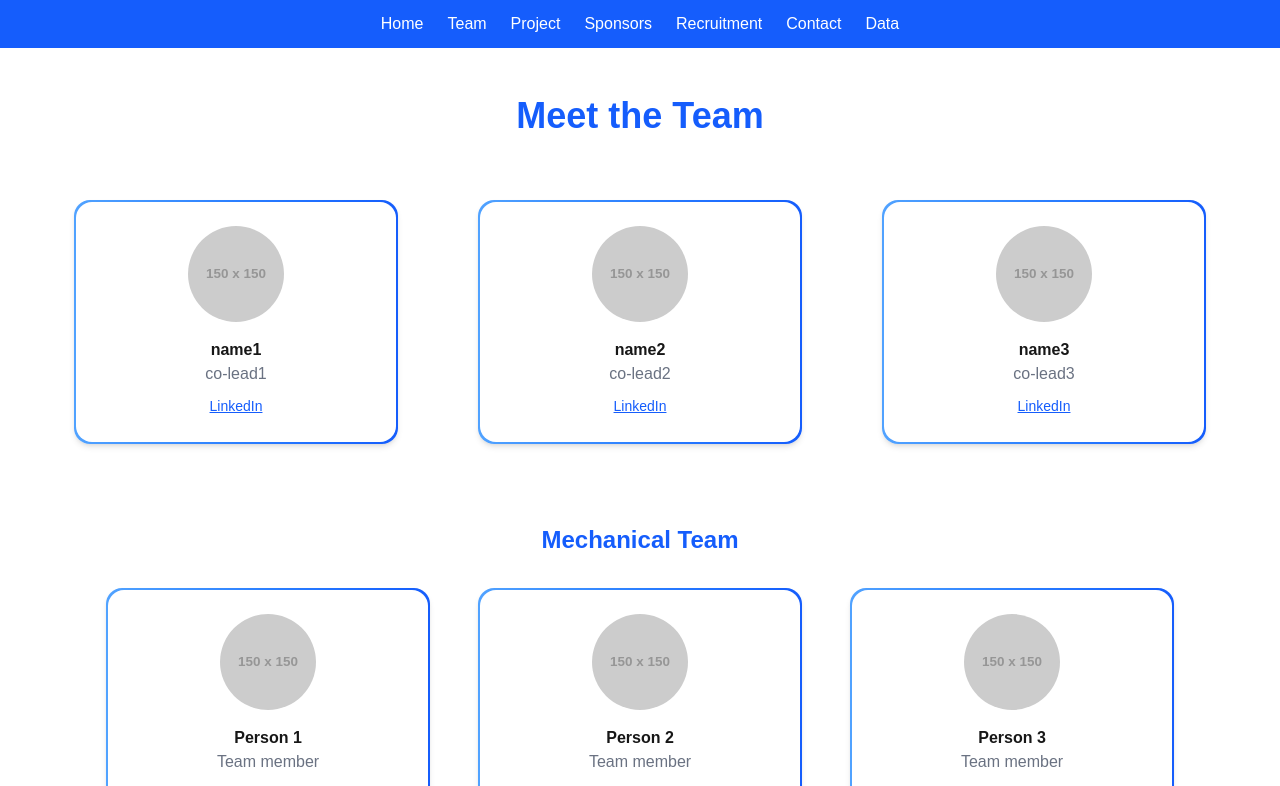
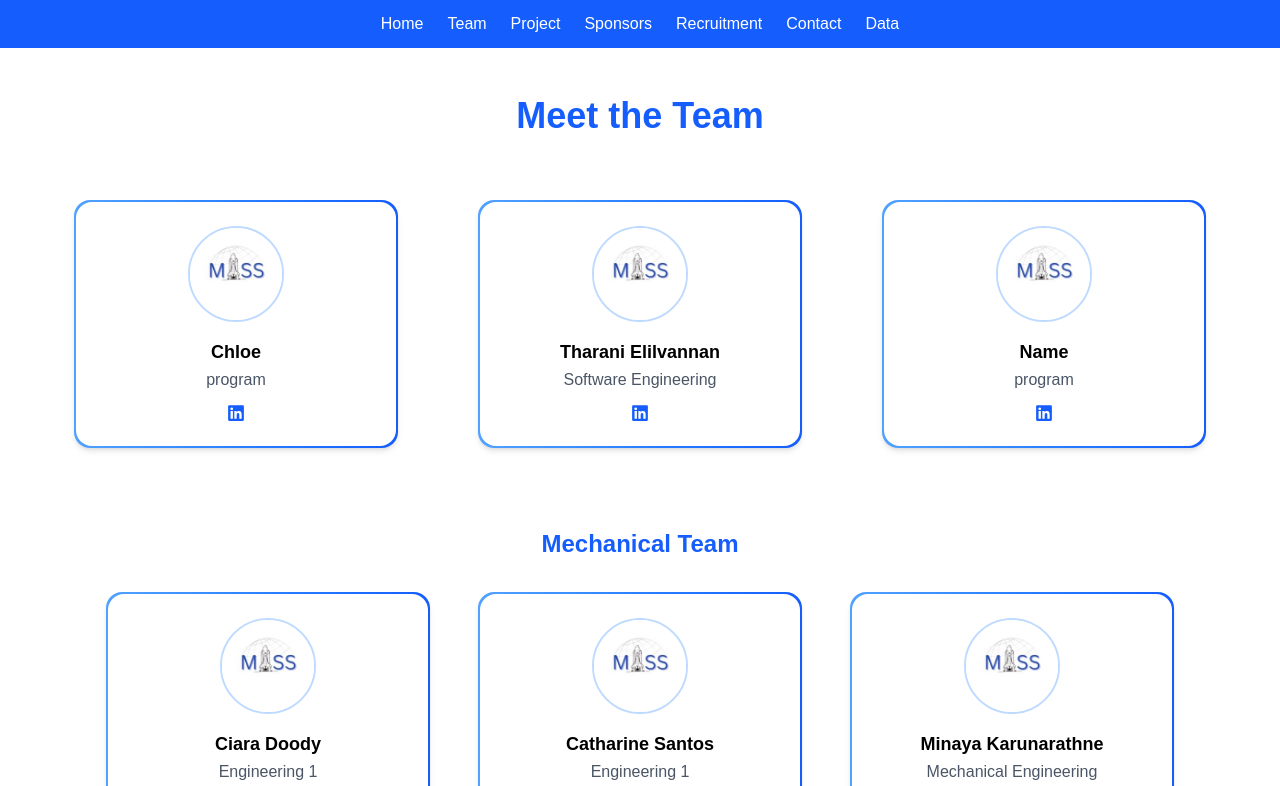
Before and after one commit to McMaster-Advanced-Space-Systems/mass-website, a Next.js app: page /our-team in a window 1280 px wide. Shown: the top 786 px of the page. Built offline with nearby package versions, Linux system fonts and the light colour scheme.

Commit message:
Filled in team cards

```diff
--- a/app/our-team/page.tsx
+++ b/app/our-team/page.tsx
@@ -1,89 +1,88 @@
+import { FaLinkedin } from "react-icons/fa";
+
 type TeamMember = {
     id: string;
     name: string;
     role: string;
+    program: string;
     imageUrl: string;
     linkedin: string;
 };
 const leadTeam: TeamMember[] = [
-    { id: '1', name: 'name1', role: 'co-lead1', imageUrl: 'https://via.placeholder.com/150', linkedin: 'https://linkedin.com', },
-    { id: '2', name: 'name2', role: 'co-lead2', imageUrl: 'https://via.placeholder.com/150', linkedin: 'https://linkedin.com', },
-    { id: '3', name: 'name3', role: 'co-lead3', imageUrl: 'https://via.placeholder.com/150', linkedin: 'https://linkedin.com', },
+    { id: 'l1', name: 'Chloe', role: 'Electrical Lead', program: 'program', imageUrl: '/team/MASS.jpeg', linkedin: 'https://linkedin.com', },
+    { id: 'l2', name: 'Tharani Elilvannan', role: 'Software Lead', program: 'Software Engineering', imageUrl: '/team/MASS.jpeg', linkedin: 'https://www.linkedin.com/in/tharani-elilvannan/', },
+    { id: 'l3', name: 'Name', role: 'Science Lead', program: 'program', imageUrl: '/team/MASS.jpeg', linkedin: 'https://linkedin.com', },
 ];
 
 const mechanicalTeam: TeamMember[] = [
-    { id: 'm1', name: 'Person 1', role: 'Team member', imageUrl: 'https://via.placeholder.com/150', linkedin: '#' },
-    { id: 'm2', name: 'Person 2', role: 'Team member', imageUrl: 'https://via.placeholder.com/150', linkedin: '#' },
-    { id: 'm3', name: 'Person 3', role: 'Team member', imageUrl: 'https://via.placeholder.com/150', linkedin: '#' },
-    { id: 'm4', name: 'Person 4', role: 'Team member', imageUrl: 'https://via.placeholder.com/150', linkedin: '#' },
-    { id: 'm5', name: 'Person 5', role: 'Team member', imageUrl: 'https://via.placeholder.com/150', linkedin: '#' },
-    { id: 'm6', name: 'Person 6', role: 'Team member', imageUrl: 'https://via.placeholder.com/150', linkedin: '#' },
-    { id: 'm7', name: 'Person 7', role: 'Team member', imageUrl: 'https://via.placeholder.com/150', linkedin: '#' },
-    { id: 'm8', name: 'Person 8', role: 'Team member', imageUrl: 'https://via.placeholder.com/150', linkedin: '#' },
-    { id: 'm9', name: 'Person 9', role: 'Team member', imageUrl: 'https://via.placeholder.com/150', linkedin: '#' },
-    { id: 'm10', name: 'Person 10', role: 'Team member', imageUrl: 'https://via.placeholder.com/150', linkedin: '#' },
+    { id: 'm1', name: 'Ciara Doody', role: 'Team member', program: 'Engineering 1', imageUrl: '/team/MASS.jpeg', linkedin: 'http://www.linkedin.com/in/ciaradoody' },
+    { id: 'm2', name: 'Catharine Santos', role: 'Team member', program: 'Engineering 1', imageUrl: '/team/MASS.jpeg', linkedin: 'http://www.linkedin.com/in/catharine-santos' },
+    { id: 'm3', name: 'Minaya Karunarathne', role: 'Team member', program: 'Mechanical Engineering', imageUrl: '/team/MASS.jpeg', linkedin: 'https://www.linkedin.com/in/minaya-karunarathne-b4a472240/' },
+    { id: 'm4', name: 'Franco Lau', role: 'Team member', program: 'Mechanical Engineering', imageUrl: '/team/MASS.jpeg', linkedin: 'https://www.linkedin.com/in/franco-lau-b3366a2b9/' },
+    { id: 'm5', name: 'Hilary Tse', role: 'Team member', program: 'Engineering 1', imageUrl: '/team/MASS.jpeg', linkedin: 'https://www.linkedin.com/in/hilary-tse-b6a430286?utm_source=share_via&utm_content=profile&utm_medium=member_ios' },
+    { id: 'm6', name: 'Adithya Rajesh', role: 'Team member', program: 'Mechanical Engineering', imageUrl: '/team/MASS.jpeg', linkedin: 'http://www.linkedin.com/in/adithya-rajesh-5208bb28b' },
+    { id: 'm7', name: 'Aysha  Isovic', role: 'Team member', program: 'Engineering Physics', imageUrl: '/team/MASS.jpeg', linkedin: 'https://www.linkedin.com/in/aysha-isovic?utm_source=share_via&utm_content=profile&utm_medium=member_ios' },
+    { id: 'm8', name: 'Muhammad  Hassaan', role: 'Team member', program: 'Mechanical Engineering', imageUrl: '/team/MASS.jpeg', linkedin: 'https://www.linkedin.com/in/muhammad-hassaan-ba02ba383?utm_source=share_via&utm_content=profile&utm_medium=member_ios' },
+    { id: 'm9', name: 'Dhruv Phadnis', role: 'Team member', program: 'Mechanical Engineering', imageUrl: '/team/MASS.jpeg', linkedin: 'https://ca.linkedin.com/in/dhruv-phadnis-139158315' },
+    { id: 'm10', name: 'Shoaib Khawar', role: 'Team member', program: 'Mechanical and Biomedical Engineering', imageUrl: '/team/MASS.jpeg', linkedin: 'http://www.linkedin.com/in/shoaib-khawar-30abb0385' },
 ];
 
 const electricalTeam: TeamMember[] = [
-    { id: 'e1', name: 'Person 1', role: 'Team member', imageUrl: 'https://via.placeholder.com/150', linkedin: '#' },
-    { id: 'e2', name: 'Person 2', role: 'Team member', imageUrl: 'https://via.placeholder.com/150', linkedin: '#' },
-    { id: 'e3', name: 'Person 3', role: 'Team member', imageUrl: 'https://via.placeholder.com/150', linkedin: '#' },
-    { id: 'e4', name: 'Person 4', role: 'Team member', imageUrl: 'https://via.placeholder.com/150', linkedin: '#' },
-    { id: 'e5', name: 'Person 5', role: 'Team member', imageUrl: 'https://via.placeholder.com/150', linkedin: '#' },
-    { id: 'e6', name: 'Person 6', role: 'Team member', imageUrl: 'https://via.placeholder.com/150', linkedin: '#' },
-    { id: 'e7', name: 'Person 7', role: 'Team member', imageUrl: 'https://via.placeholder.com/150', linkedin: '#' },
-    { id: 'e8', name: 'Person 8', role: 'Team member', imageUrl: 'https://via.placeholder.com/150', linkedin: '#' },
-    { id: 'e9', name: 'Person 9', role: 'Team member', imageUrl: 'https://via.placeholder.com/150', linkedin: '#' },
-    { id: 'e10', name: 'Person 10', role: 'Team member', imageUrl: 'https://via.placeholder.com/150', linkedin: '#' },
+    { id: 'e1', name: 'Carter Sider', role: 'Team member', program: 'Computer Engineering', imageUrl: '/team/MASS.jpeg', linkedin: 'https://www.linkedin.com/in/carter-sider-710198331/' },
+    { id: 'e2', name: 'Seungbe Oh', role: 'Team member', program: 'Engineering Physics', imageUrl: '/team/MASS.jpeg', linkedin: 'https://www.linkedin.com/in/seungbe-oh/' },
+    { id: 'e3', name: 'Aymaan Mirza', role: 'Team member', program: 'Electrical Engineering', imageUrl: '/team/MASS.jpeg', linkedin: 'https://www.linkedin.com/in/aymaan-mirza?utm_source=share_via&utm_content=profile&utm_medium=member_ios' },
+    { id: 'e4', name: 'Arjun Mangal', role: 'Team member', program: 'Electrical Engineering and Management', imageUrl: '/team/MASS.jpeg', linkedin: 'http://www.linkedin.com/in/arjun-mangal' },
+    { id: 'e5', name: 'Keerath Singh', role: 'Team member', program: 'Mechatronics Engineering', imageUrl: '/team/MASS.jpeg', linkedin: 'https://www.linkedin.com/in/keerath-singh/' },
+    { id: 'e6', name: 'Dominic Clarke', role: 'Team member', program: 'Engineering Physics', imageUrl: '/team/MASS.jpeg', linkedin: 'https://www.linkedin.com/in/dominicccclarke/' },
+    { id: 'e7', name: 'Shrey Talati', role: 'Team member', program: 'Computer Engineering and Management', imageUrl: '/team/MASS.jpeg', linkedin: 'http://www.linkedin.com/in/shreytalati08' },
+    { id: 'e8', name: 'Ryan Su', role: 'Team member', program: 'Mechatronics Engineering', imageUrl: '/team/MASS.jpeg', linkedin: 'https://www.linkedin.com/in/ryan-su-51847625a/' },
 ];
 
 const scienceTeam: TeamMember[] = [
-    { id: 's1', name: 'Person 1', role: 'Team Member', imageUrl: 'https://via.placeholder.com/150', linkedin: '#' },
-    { id: 's2', name: 'Person 2', role: 'Team Member', imageUrl: 'https://via.placeholder.com/150', linkedin: '#' },
-    { id: 's3', name: 'Person 3', role: 'Team Member', imageUrl: 'https://via.placeholder.com/150', linkedin: '#' },
-    { id: 's4', name: 'Person 4', role: 'Team Member', imageUrl: 'https://via.placeholder.com/150', linkedin: '#' },
-    { id: 's5', name: 'Person 5', role: 'Team Member', imageUrl: 'https://via.placeholder.com/150', linkedin: '#' },
-    { id: 's6', name: 'Person 6', role: 'Team Member', imageUrl: 'https://via.placeholder.com/150', linkedin: '#' },
-    { id: 's7', name: 'Person 7', role: 'Team Member', imageUrl: 'https://via.placeholder.com/150', linkedin: '#' },
-    { id: 's8', name: 'Person 8', role: 'Team Member', imageUrl: 'https://via.placeholder.com/150', linkedin: '#' },
+    { id: 's1', name: 'Sarah Newallo', role: 'Team Member', program: 'Material Science Engineering', imageUrl: '/team/MASS.jpeg', linkedin: '#' },
+    { id: 's2', name: 'Sophia Bianchi', role: 'Team Member', program: 'Engineering 1', imageUrl: '/team/MASS.jpeg', linkedin: 'https://www.linkedin.com/in/sophia-bianchi-7841152b3/' },
+    { id: 's3', name: 'Udval Altansukh', role: 'Team Member', program: 'Chemical and Physical Sciences Gateway', imageUrl: '/team/MASS.jpeg', linkedin: 'http://linkedin.com/in/udval-altansukh-92bb773a7' },
+    { id: 's4', name: 'Marut Shah', role: 'Team Member', program: 'Software and Biomedical Engineering ', imageUrl: '/team/MASS.jpeg', linkedin: 'http://www.linkedin.com/in/marut-shah' },
+    { id: 's5', name: 'Kayla Siriban', role: 'Team Member', program: 'Mechanical Engineering', imageUrl: '/team/MASS.jpeg', linkedin: 'http://www.linkedin.com/in/kaylasiriban' },
 ];
 
 const softwareTeam: TeamMember[] = [
-    { id: 'so1', name: 'Person 1', role: 'Team Member', imageUrl: 'https://via.placeholder.com/150', linkedin: '#' },
-    { id: 'so2', name: 'Person 2', role: 'Team Member', imageUrl: 'https://via.placeholder.com/150', linkedin: '#' },
-    { id: 'so3', name: 'Person 3', role: 'Team Member', imageUrl: 'https://via.placeholder.com/150', linkedin: '#' },
-    { id: 'so4', name: 'Person 4', role: 'Team Member', imageUrl: 'https://via.placeholder.com/150', linkedin: '#' },
-    { id: 'so5', name: 'Person 5', role: 'Team Member', imageUrl: 'https://via.placeholder.com/150', linkedin: '#' },
-    { id: 'so6', name: 'Person 6', role: 'Team Member', imageUrl: 'https://via.placeholder.com/150', linkedin: '#' },
-    { id: 'so7', name: 'Person 7', role: 'Team Member', imageUrl: 'https://via.placeholder.com/150', linkedin: '#' },
-    { id: 'so8', name: 'Person 8', role: 'Team Member', imageUrl: 'https://via.placeholder.com/150', linkedin: '#' },
-    { id: 'so9', name: 'Person 9', role: 'Team Member', imageUrl: 'https://via.placeholder.com/150', linkedin: '#' },
-    { id: 'so10', name: 'Person 10', role: 'Team Member', imageUrl: 'https://via.placeholder.com/150', linkedin: '#' },
+    { id: 'so1', name: 'Viho Huang', role: 'Embedded Team Member', program: 'Software Engineering', imageUrl: '/team/MASS.jpeg', linkedin: 'https://www.linkedin.com/in/viho-huang' },
+    { id: 'so2', name: 'Ranica Chawla', role: 'Embedded Team Member', program: 'Software Engineering', imageUrl: '/team/MASS.jpeg', linkedin: 'https://www.linkedin.com/in/ranica-chawla' },
+    { id: 'so3', name: 'Komabasi Bassey', role: 'Embedded Team Member', program: 'Engineering 1', imageUrl: '/team/MASS.jpeg', linkedin: 'https://www.linkedin.com/in/komabasi-bassey' },
+    { id: 'so4', name: 'Braden Chan', role: 'Web Dev Team Member', program: 'Computer Science', imageUrl: '/team/MASS.jpeg', linkedin: 'https://www.linkedin.com/in/bradenchan/' },
+    { id: 'so5', name: 'Oscar Zhao', role: 'Web Dev Team Member', program: 'Engineering 1', imageUrl: '/team/MASS.jpeg', linkedin: 'https://www.linkedin.com/in/zhaooscar/' },
+    { id: 'so6', name: 'Varsha Kotturri', role: 'Embedded Team Member', program: 'Engineering 1', imageUrl: '/team/MASS.jpeg', linkedin: 'https://www.linkedin.com/in/varsha-kotturri-a8b694282/' },
+    { id: 'so7', name: 'Maria Loucaides', role: 'Embedded Team Member', program: 'Electrical Engineering and Management ', imageUrl: '/team/MASS.jpeg', linkedin: 'http://www.linkedin.com/in/maria-loucaides-938a62380' },
+    { id: 'so8', name: 'Raiya Kassam', role: 'Embedded Team Member', program: 'Computer Engineering and Management', imageUrl: '/team/MASS.jpeg', linkedin: 'https://www.linkedin.com/in/raiya-kassam-83b578291' },
+    { id: 'so9', name: 'Youssef Khafagy', role: 'Web Dev Team Member', program: 'Software Engineering', imageUrl: '/team/MASS.jpeg', linkedin: '#' },
+    { id: 'so10', name: 'Meigan Rogers', role: 'Web Dev Team Member', program: 'Software Engineering', imageUrl: '/team/MASS.jpeg', linkedin: 'https://www.linkedin.com/in/meigan-rogers/' },
 ];
 
-
+{/* UI for the team cards */ }
 function TeamCard({ person }: { person: TeamMember }) {
     return (
         <div className="p-[2px] rounded-2xl bg-gradient-to-r from-blue-400 via-blue-500 to-blue-600 shadow-md hover:shadow-blue-400/50 hover:shadow-xl transition duration-300">
-      <div className="bg-white rounded-2xl p-6 w-80 text-center">
+            <div className="bg-white rounded-2xl p-6 w-80 text-center h-full flex flex-col">
                 <img
                     src={person.imageUrl}
-          className="w-24 h-24 rounded-full mx-auto mb-4 object-cover"
+                    className="w-24 h-24 rounded-full mx-auto mb-4 object-cover border-2 border-blue-200"
                 />
-        <h3 className="font-semibold">{person.name}</h3>
-        <p className="text-gray-500 mb-2">{person.role}</p>
+                <h3 className="text-lg font-bold text-black">{person.name}</h3>
+
+                <p className="text-gray-600 text-base font-medium mt-0.5">{person.program}</p>
                 <a
                     href={person.linkedin}
                     target="_blank"
-          className="text-blue-600 text-sm underline"
+                    rel="noopener noreferrer"
+                    className="mt-3 inline-flex items-center justify-center text-blue-600 hover:text-blue-800 transition"
                 >
-          LinkedIn
+                    <FaLinkedin size={18} />
                 </a>
             </div>
         </div>
     );
 }
-
 
 export default function OurTeam() {
 
@@ -196,7 +195,7 @@ export default function OurTeam() {
                                 Interested in joining the McMaster Advanced Space Systems team? Join one of our subteams — Mechanical, Electrical, Software, or Science — and get involved.                            </p>
 
                             <a
-                                href="/app"
+                                href="#"
                                 className="inline-block mt-4 bg-white text-blue-600 px-5 py-2 rounded-full font-medium hover:bg-blue-100 transition"
                             >
                                 Apply Now
@@ -205,7 +204,7 @@ export default function OurTeam() {
 
                         <div className="border-t border-blue-400 pt-6 text-sm text-blue-100 flex flex-col md:flex-row justify-between items-center gap-4">
 
-                            <p className="text-center w-full">© {new Date().getFullYear()} MASS CAN-SBX.</p>
+                            <p className="text-center w-full"> {new Date().getFullYear()} MASS CAN-SBX.</p>
 
                         </div>
 
--- a/package.json
+++ b/package.json
@@ -11,7 +11,8 @@
   "dependencies": {
     "next": "16.1.6",
     "react": "19.2.3",
-    "react-dom": "19.2.3"
+    "react-dom": "19.2.3",
+    "react-icons": "^5.6.0"
   },
   "devDependencies": {
     "@tailwindcss/postcss": "^4",
```
Also changed, not shown: public/team/MASS.jpeg (added), 1 other file (tests, documents, lock files or other folders). Lines whose indentation alone changed are shown as unchanged.
